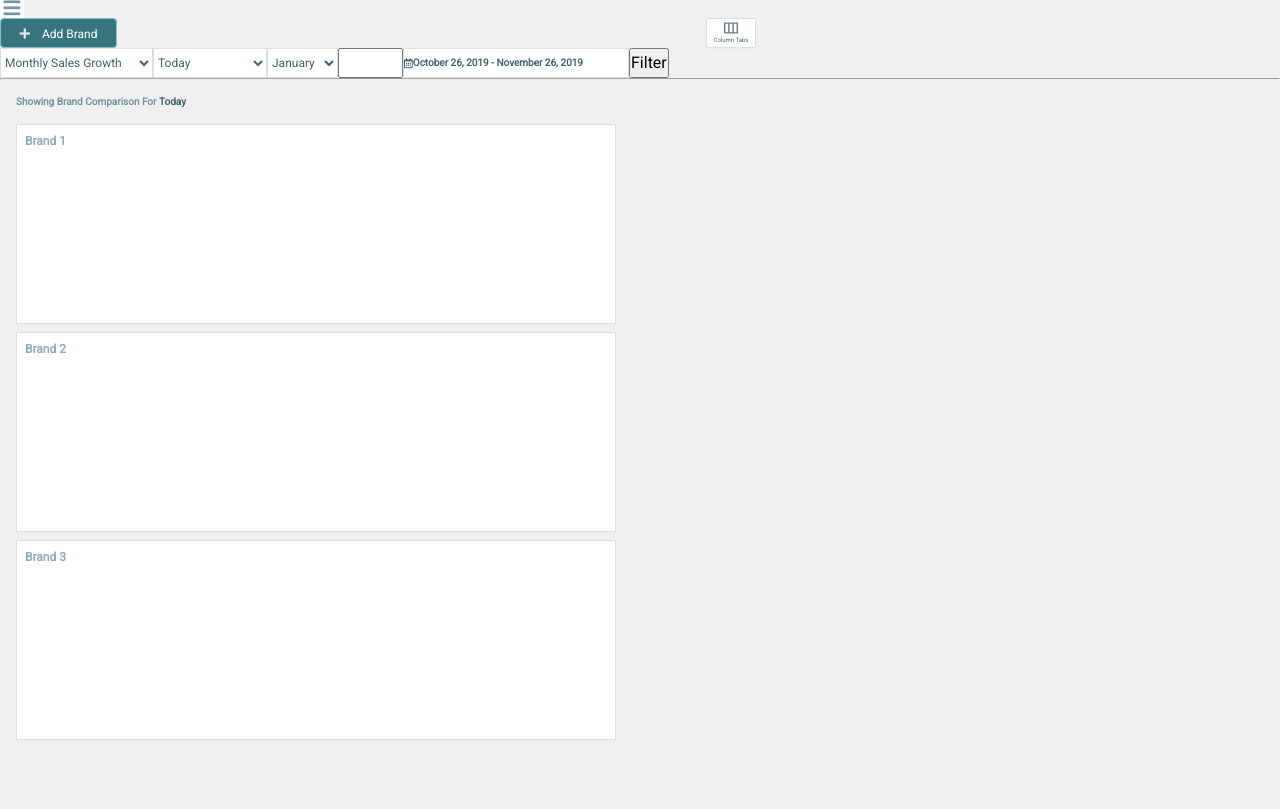
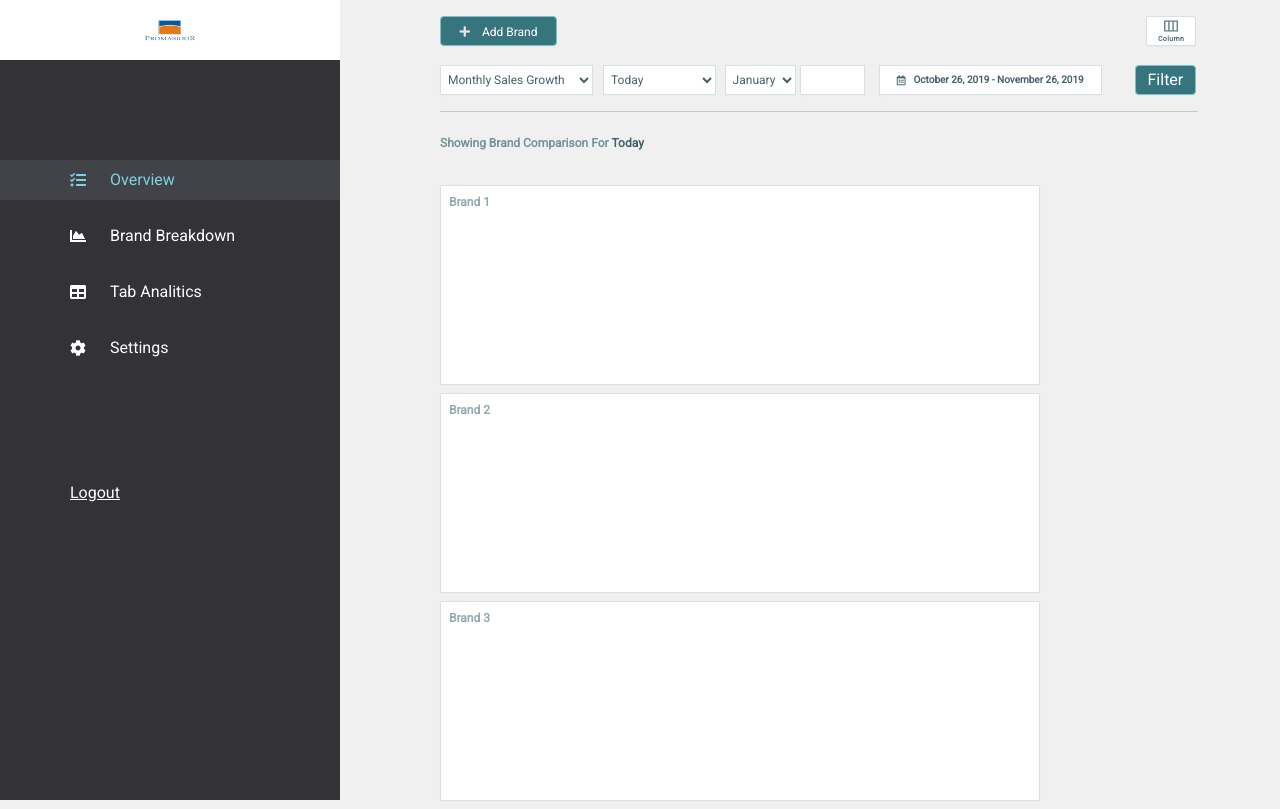
Before and after one commit to adjeteyboy/Tabs, a plain HTML site: page docs/index.html in a window 1280 px wide. Drawn offline with nearby package versions, Linux system fonts and the light colour scheme.

Commit message:
ui for desktop

```diff
--- a/docs/index.html
+++ b/docs/index.html
@@ -10,13 +10,32 @@
     integrity="sha256-+N4/V/SbAFiW1MPBCXnfnP9QSN3+Keu+NlB+0ev/YKQ=" crossorigin="anonymous" />
 
   <link rel="stylesheet" href="main.css">
-  <link rel="stylesheet" href="jqueryUi/jquery-ui.min.css">
+  <!-- <link rel="stylesheet" href="jqueryUi/jquery-ui.min.css">
   <link rel="stylesheet" href="jqueryUi/jquery-ui.structure.min.css">
-  <link rel="stylesheet" href="jqueryUi/jquery-ui.theme.min.css">
+  <link rel="stylesheet" href="jqueryUi/jquery-ui.theme.min.css"> -->
+  <script src="https://cdn.jsdelivr.net/npm/sortablejs@latest/Sortable.min.js"></script>
   <title>Comparison</title>
 </head>
 
 <body>
+  <div id="sideNav">
+    <div id="company-logo">
+      <div id="company-logo__wrapper">
+        <img id="company-logo__img" src="./assets/icons/promasidor_logo.png" alt="company logo">
+      </div>
+    </div>
+    <a href="javascript:void(0)" id="closebtn" class="closebtn" onclick="closeNav()">&times;</a>
+    <ul id="sideNav__links">
+      <li><a class="active" href="#"><i class="fas fa-tasks"></i>Overview</a>
+      </li>
+      <li><a href="#"><i class="fas fa-chart-area"></i>Brand Breakdown</a></li>
+      <li><a href="#"><i class="fas fa-table"></i>Tab Analitics</a></li>
+      <li><a href="#"><i class="fas fa-cog"></i>Settings</a></li>
+    </ul>
+    <a class="logout" href="#">Logout</a>
+  </div>
+
+  <div id="mainContent--container">
     <section id="mobile-filter">
       <div class="wrapper">
         <div id="mobile-filter--top-row">
@@ -28,7 +47,8 @@
             <p id="mobile-filter__add-brand--text">Add Brand</p>
           </button>
           <button id="mobile-filter__orientation-switch">
-          <div id="mobile-filter__orientation-switch--icon"><svg xmlns="http://www.w3.org/2000/svg" viewBox="0 0 20 20">
+            <div id="mobile-filter__orientation-switch--icon"><svg xmlns="http://www.w3.org/2000/svg"
+                viewBox="0 0 20 20">
                 <path d="M12 4H8v12h4V4zm2 0v12h4V4h-4zM6 4H2v12h4V4zM0 2h20v16H0V2z" /></svg>
             </div>
             <p id="mobile-filter__orientation-switch--text">Column Tabs</p>
@@ -55,10 +75,11 @@
           <p id="desktop-filter__add-brand--text">Add Brand</p>
         </button>
         <button id="desktop-filter__orientation-switch">
-        <div id="desktop-filter__orientation-switch--icon"><svg xmlns="http://www.w3.org/2000/svg" viewBox="0 0 20 20">
+          <div id="desktop-filter__orientation-switch--icon"><svg xmlns="http://www.w3.org/2000/svg"
+              viewBox="0 0 20 20">
               <path d="M12 4H8v12h4V4zm2 0v12h4V4h-4zM6 4H2v12h4V4zM0 2h20v16H0V2z" /></svg>
           </div>
-        <p id="desktop-filter__orientation-switch--text">Column Tabs</p>
+          <p id="desktop-filter__orientation-switch--text">Column</p>
         </button>
       </div>
 
@@ -194,28 +215,15 @@
         <button type="submit" id="mobile-filter__modal--submit-btn">Filter</button>
       </div>
     </div>
-
-
-  <div id="sideNav">
-    <div id="company-logo">
-      <div id="company-logo__wrapper">
-        <img id="company-logo__img" src="./assets/icons/promasidor_logo.png" alt="company logo">
-      </div>
-    </div>
-    <a href="javascript:void(0)" class="closebtn" onclick="closeNav()">&times;</a>
-    <ul id="sideNav__links">
-      <li><a class="active" href="#"><i class="fas fa-tasks"></i>Overview</a>
-      </li>
-      <li><a href="#"><i class="fas fa-chart-area"></i>Brand Breakdown</a></li>
-      <li><a href="#"><i class="fas fa-table"></i>Tab Analitics</a></li>
-      <li><a href="#"><i class="fas fa-cog"></i>Settings</a></li>
-    </ul>
-    <a class="logout" href="#">Logout</a>
   </div>
 
 
-  <script src="js/jquery.js" type="text/javascript"></script>
+
+
+
+  <!-- <script src="js/jquery.js" type="text/javascript"></script>
   <script src="jqueryUi/jquery-ui.min.js"></script>
+  <script src="jqueryUi/jquery-ui.touch-punch.min.js"></script> -->
   <script src="js/index.js"></script>
 </body>
 
--- /dev/null
+++ b/docs/jqueryUi/jquery-ui.touch-punch.min.js
@@ -0,0 +1,11 @@
+/*!
+ * jQuery UI Touch Punch 0.2.3
+ *
+ * Copyright 2011–2014, Dave Furfero
+ * Dual licensed under the MIT or GPL Version 2 licenses.
+ *
+ * Depends:
+ *  jquery.ui.widget.js
+ *  jquery.ui.mouse.js
+ */
+!function(a){function f(a,b){if(!(a.originalEvent.touches.length>1)){a.preventDefault();var c=a.originalEvent.changedTouches[0],d=document.createEvent("MouseEvents");d.initMouseEvent(b,!0,!0,window,1,c.screenX,c.screenY,c.clientX,c.clientY,!1,!1,!1,!1,0,null),a.target.dispatchEvent(d)}}if(a.support.touch="ontouchend"in document,a.support.touch){var e,b=a.ui.mouse.prototype,c=b._mouseInit,d=b._mouseDestroy;b._touchStart=function(a){var b=this;!e&&b._mouseCapture(a.originalEvent.changedTouches[0])&&(e=!0,b._touchMoved=!1,f(a,"mouseover"),f(a,"mousemove"),f(a,"mousedown"))},b._touchMove=function(a){e&&(this._touchMoved=!0,f(a,"mousemove"))},b._touchEnd=function(a){e&&(f(a,"mouseup"),f(a,"mouseout"),this._touchMoved||f(a,"click"),e=!1)},b._mouseInit=function(){var b=this;b.element.bind({touchstart:a.proxy(b,"_touchStart"),touchmove:a.proxy(b,"_touchMove"),touchend:a.proxy(b,"_touchEnd")}),c.call(b)},b._mouseDestroy=function(){var b=this;b.element.unbind({touchstart:a.proxy(b,"_touchStart"),touchmove:a.proxy(b,"_touchMove"),touchend:a.proxy(b,"_touchEnd")}),d.call(b)}}}(jQuery);
--- a/docs/js/index.js
+++ b/docs/js/index.js
@@ -30,7 +30,10 @@ function closeNav() {
 }
 
 
-$('#brands').sortable({
-  containment: 'parent',
-  cursor: 'grabbing'
-});
+// $('#brands').sortable({
+//   containment: 'parent',
+//   cursor: 'grabbing'
+// });
+
+// Sortable.create(brands, { /* options */ });
+Sortable.create(brands);
--- a/styles/_body.scss
+++ b/styles/_body.scss
@@ -7,6 +7,12 @@
 body {
   font-family: 'Roboto', sans-serif;
   background: #F0F0F0;
+
+  @media(min-width: 1200px) {
+    display: grid;
+    grid-template-columns: 340px 1fr;
+    grid-template-areas: "sideNav mainContent";
+  }
 }
 
 button, input[type="button"], select, input[type="number"] {
--- a/styles/_filter.scss
+++ b/styles/_filter.scss
@@ -18,6 +18,7 @@
     background: #fff;
     border-radius: 2px;
     color: #76949D;
+
     & .fa-bars {
       transform: scale(1.2);
     }
@@ -128,6 +129,10 @@
     margin-bottom: 1rem;
     width: 756px;
     margin: 0;
+    margin-bottom: 19px;
+    @media (min-width: 1200px) {
+      margin-top: 16px;
+    }
   }
 
   & #sideNav--btn {
@@ -135,6 +140,9 @@
     background: #fff;
     border-radius: 2px;
     color: #76949D;
+    @media (min-width: 1200px) {
+      display: none;
+    }
     & .fa-bars {
       transform: scale(1.2);
     }
@@ -190,7 +198,9 @@
     }
 
     #desktop-filter__orientation-switch--text {
-      font-size: 6px;
+      font-size: 7px;
+      font-weight: 700;
+      letter-spacing: 0.05em;
       color: #4E6C75;
     }
   }
@@ -198,6 +208,7 @@
   & #desktop-filter--middle-row {
     display: flex;
     width: 756px;
+    margin-bottom: 16px;
 
     & #desktop-filter__modal--category {
       width: 153px;
@@ -211,7 +222,8 @@
       font-size: 12px;
       line-height: 14px;
       color: #44626B;
-
+      margin-right: 10px;
+      padding-left: 3px;
     }
 
     & #desktop-filter__modal--filter-options {
@@ -226,6 +238,8 @@
       box-shadow: 0px 1px 1px rgba(217, 224, 225, 0.25);
       width: 114px;
       height: 30px;
+      margin-right: 9px;
+      padding-left: 3px;
     }
 
     & .desktop-filter__modal--month-selector {
@@ -243,11 +257,18 @@
         font-size: 12px;
         line-height: 14px;
         color: #44626B;
+        margin-right: 4px;
+        padding-left: 3px;
       }
 
       & #desktop-filter__modal--year {
         width: 65px;
         height: 30px;
+        background: #FFFFFF;
+        border: 1px solid #D9E0E1;
+        box-sizing: border-box;
+        box-shadow: 0px 1px 1px rgba(217, 224, 225, 0.25);
+        margin-right: 14px;
       }
     }
 
@@ -263,17 +284,20 @@
       font-size: 10px;
       line-height: 12px;
       color: #44626B;
+      margin-right: 33px;
       display: flex;
       align-items: center;
+      justify-content: center;
+
+      &>.fa-calendar-alt {
+        margin-right: 8px;
+      }
     }
 
-    & #desktop-filter__modal--submit-btn {
+    & #desktop-filter__submit-btn {
+      width: 62px;
+      height: 30px;
       border: none;
-      width: 62px;
-      font-style: normal;
-      font-weight: 500;
-      font-size: 12px;
-      line-height: 14px;
       color: #FFFFFF;
       background: #36757E;
       border: 1px solid #7FBFC8;
@@ -302,4 +326,9 @@
   //   }
   // }
 
+  & hr {
+    border: 0;
+    width: 758px;
+    border-top: 1px solid #C8CACA;
+  }
 }
--- a/styles/_main-content.scss
+++ b/styles/_main-content.scss
@@ -1,17 +1,36 @@
+#mainContent--container {
+  @media (min-width: 1200px) {
+    grid-area: mainContent;
+    margin-left: 100px;
+  }
+}
+
 #main-content {
+  // margin-left: 0;
+  @media (min-width: 1200px) {
+    margin-left: -16px;
+  }
   p#main-content--current-date {
     font-style: normal;
     font-weight: bold;
     font-size: 10px;
     line-height: 12px;
     color: #76949D;
+    @media (min-width: 1200px) {
+      font-size: 12px;
+      margin-top: 9px;
+    }
     & strong {
       color: #44626B;
     }
+
   }
 
   #brands {
     margin-top: 16px;
+    @media (min-width: 1200px) {
+      margin-top: 36px;
+    }
   }
 
   & .brand {
--- a/styles/_sideNav.scss
+++ b/styles/_sideNav.scss
@@ -9,9 +9,11 @@
   transition: .3s;
   height: 100%;
   background: #323237;
-  // @media(min-width: 425px) {
-  //   width: 340px;
-  // }
+  @media (min-width: 1200px) {
+    grid-area: sideNav;
+    width: 340px;
+  }
+
 
   & .closebtn {
     position: absolute;
@@ -21,6 +23,9 @@
     right: 16px;
     font-size: 36px;
     margin-left: 50px;
+    @media (min-width: 1200px) {
+      display: none;
+    }
   }
 
   & #company-logo {
```
Also changed, not shown: docs/main.css, 1 other file. Lines whose indentation alone changed are shown as unchanged.
